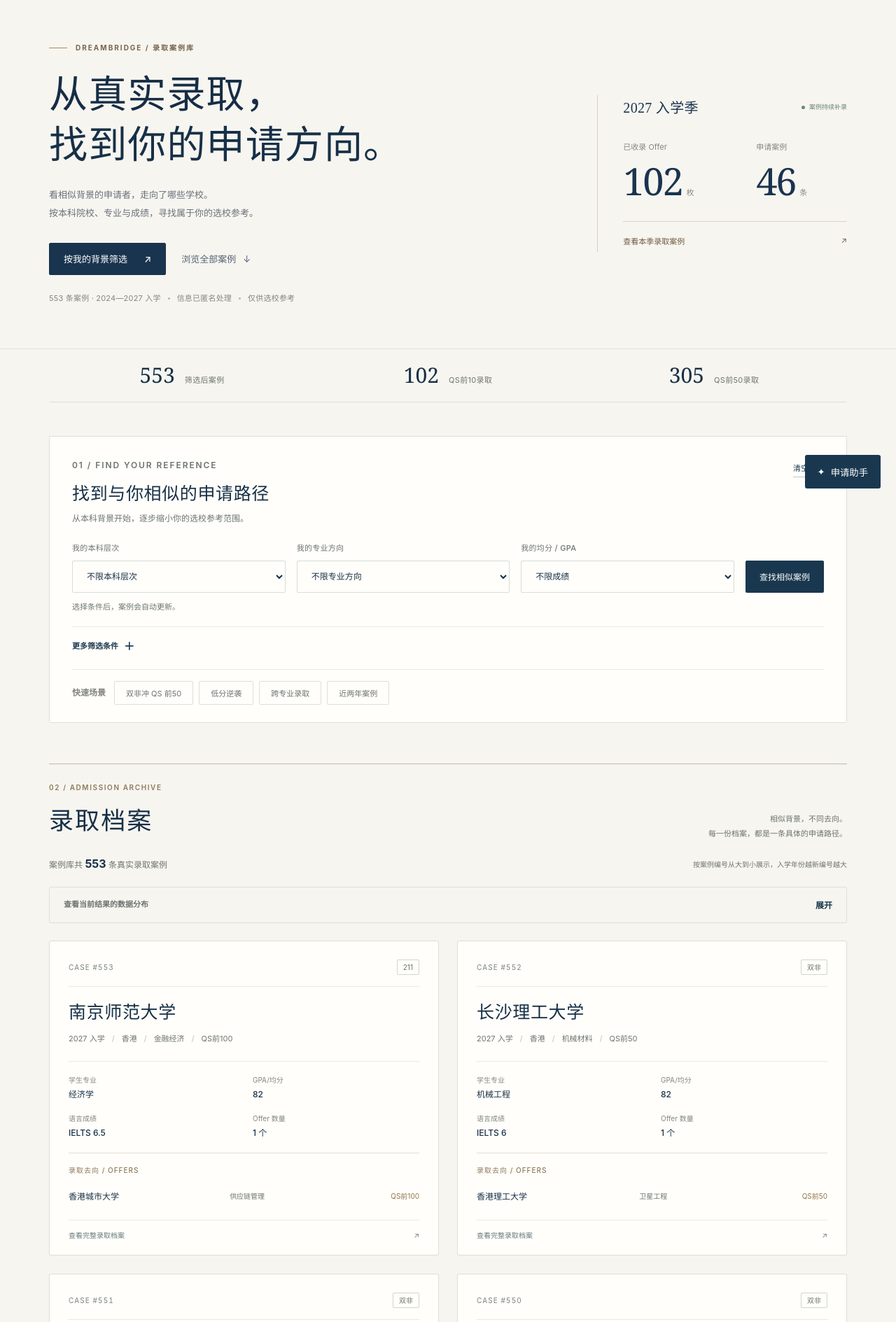
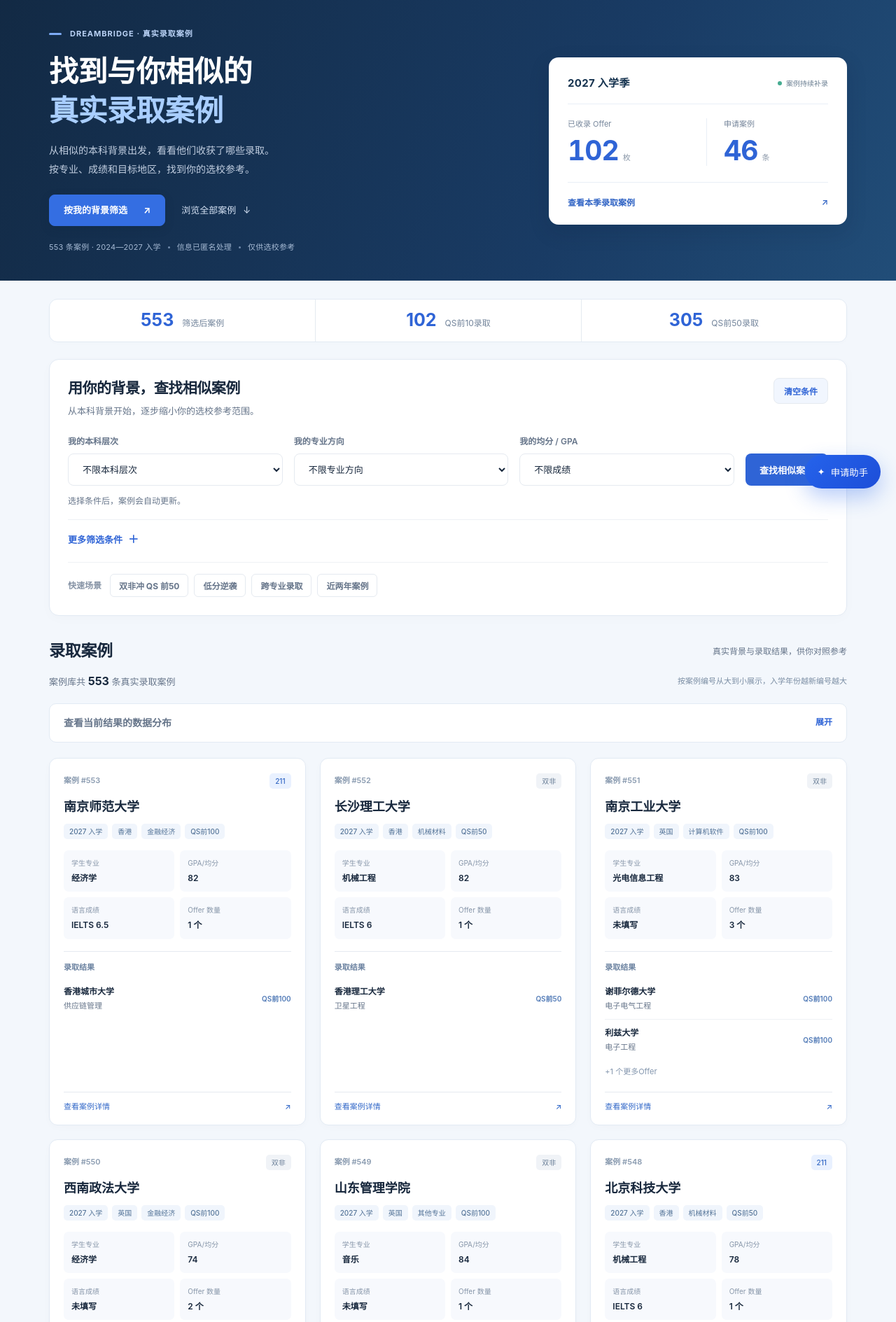
Before and after one commit to XieXinrui123/Study-Abroad-1, a plain HTML site: page cases.html in a window 1280 px wide. Shown: the part 80-1969 px from the top of the page at 70% size. Drawn offline with Linux system fonts and the light colour scheme.

Commit message:
Align case page with existing blue and white website UI

```diff
--- /dev/null
+++ b/cases-ui.css
@@ -0,0 +1,129 @@
+/* Case-page refinements using the site's existing blue-and-white UI. */
+.cases-page .hero { padding: 120px 0 38px; min-height: 0; background: linear-gradient(115deg,#122943 0%,#193b64 65%,#214d78 100%); border-bottom: 0; }
+.cases-page .hero-content { grid-template-columns: minmax(0,1.5fr) minmax(290px,1fr); gap: 75px; color: #fff; }
+.cases-page .cases-eyebrow { color: #bad2f6; font-size: 11px; letter-spacing: 1px; margin-bottom: 16px; }
+.cases-page .cases-eyebrow::before { width: 18px; height: 3px; background: #7eabf5; border-radius: 2px; }
+.cases-page .hero-title { font-family: var(--font-sans); font-weight: 750; font-size: clamp(30px,3.3vw,42px); line-height: 1.35; letter-spacing: -.6px; margin-bottom: 15px; }
+.cases-page .hero-title span { color: #a9ceff; }
+.cases-page .hero-subtitle { color: #c1cee0; font-size: 14px; line-height: 1.9; }
+.cases-page .cases-hero-actions { gap: 23px; margin-top: 23px; }
+.cases-page .cases-hero-primary { min-height: 45px; background: #346ee2; border-color: #346ee2; border-radius: 8px; font-size: 13px; font-weight: 650; gap: 23px; box-shadow: 0 4px 14px #081f3926; }
+.cases-page .cases-hero-primary:hover { background: #447df0; border-color: #447df0; }
+.cases-page .cases-hero-secondary { color: #d5e2f4; font-size: 13px; }
+.cases-page .cases-hero-secondary:hover { color: #fff; }
+.cases-page .cases-hero-proof { color: #a5b9d3; font-size: 11px; margin-top: 22px; gap: 10px; }
+.cases-page .cases-hero-proof i { background: #728cae; }
+.cases-page .cases-latest.site-admission-broadcast { background: #fff; color: #173450; border: 1px solid #ffffff7a; border-radius: 14px; padding: 24px 26px 18px; box-shadow: 0 10px 30px #061b3221; }
+.cases-page .cases-latest-heading { padding-bottom: 17px; border-color: #e8eef6; }
+.cases-page .cases-latest-heading h2 { font-family: var(--font-sans); font-size: 15px; font-weight: 700; }
+.cases-page .cases-latest-status { color: #6b7f92; font-size: 10px; }
+.cases-page .cases-latest-status::before { background: #46ac91; width: 6px; height: 6px; }
+.cases-page .cases-latest-stats { padding: 20px 0 23px; gap: 24px; }
+.cases-page .cases-latest-stats > div + div { padding-left: 24px; border-color: #e8eef6; }
+.cases-page .cases-latest-stats dt { color: #75859a; font-size: 11px; margin-bottom: 8px; }
+.cases-page .cases-latest-stats strong { font-family: var(--font-sans); font-size: 39px; font-weight: 750; line-height: 1.1; color: #2f64d6; letter-spacing: -1px; }
+.cases-page .cases-latest-stats small { color: #8b98a9; font-size: 11px; }
+.cases-page .cases-latest-link { border-color: #e8eef6; color: #3265c5; min-height: 42px; font-size: 12px; font-weight: 600; }
+.cases-page .cases-latest-link:hover { color: #1c4cae; }
+.cases-page a:focus-visible, .cases-page button:focus-visible { outline: 2px solid #6399fb; outline-offset: 4px; }
+.cases-page #cases { background: #f3f7fc; padding-top: 26px; }
+.cases-page .stats-bar { border-radius: 12px; border: 1px solid #e2eaf4; box-shadow: 0 2px 8px #142a4503; margin-bottom: 24px; }
+.cases-page .stat-pill { padding: 17px 12px; gap: 12px; }
+.cases-page .stat-number { font-family: var(--font-sans); color: #2f64d6; font-size: 25px; font-weight: 750; }
+.cases-page .stat-label { font-size: 12px; color: #71839a; }
+.cases-page .case-finder { border: 1px solid #e2eaf4; border-radius: 14px; padding: 26px; box-shadow: 0 4px 18px #142a4505; margin-bottom: 30px; }
+.cases-page .finder-heading { gap: 24px; margin-bottom: 23px; }
+.cases-page .finder-heading h2 { font-family: var(--font-sans); font-size: 21px; font-weight: 750; line-height: 1.45; margin-bottom: 7px; }
+.cases-page .finder-heading p { font-size: 13px; }
+.cases-page .filter-field label { font-size: 12px; font-weight: 600; }
+.cases-page .filter-select, .cases-page .filter-input { border-radius: 8px; background-color: var(--color-surface); border-color: var(--color-border); min-height: 46px; font-size: 13px; }
+.cases-page .find-similar-button { background: #2f64d6; border-radius: 8px; box-shadow: none; font-size: 13px; }
+.cases-page .find-similar-button:hover { background: #2454bb; transform: none; }
+.cases-page .reset-button { font-size: 12px; border-radius: 8px; background: #f1f6fe; padding: 9px 14px; }
+.cases-page .preset-button { border-radius: 6px; font-size: 12px; padding: 7px 12px; }
+.cases-page .preset-button.active { background: #2f64d6; border-color: #2f64d6; color: #fff; }
+.cases-archive-heading { display: flex; align-items: center; justify-content: space-between; gap: 20px; margin: 32px 0 10px; }
+.cases-archive-heading h2 { font-family: var(--font-sans); font-size: 23px; font-weight: 750; letter-spacing: -.3px; }
+.cases-archive-caption { color: var(--color-text-secondary); font-size: 12px; }
+.cases-page .result-toolbar { margin: 12px 0 18px; }
+.cases-page .match-note { background: transparent; color: #7a8da3; padding: 0; font-size: 11px; font-weight: 400; }
+.cases-page .insights-panel { border-radius: 10px; border-color: #e2eaf4; margin-bottom: 22px; box-shadow: none; }
+.cases-page .cases-grid { grid-template-columns: repeat(3,minmax(0,1fr)); gap: 20px; }
+.cases-page .case-card { padding: 21px 20px 16px; border-radius: 12px; border: 1px solid #e2eaf4; box-shadow: 0 3px 12px #142a4505; display: flex; flex-direction: column; transition: border-color .2s,box-shadow .2s,transform .2s; }
+.cases-page .case-card:hover { border-color: #b1c9ee; box-shadow: 0 9px 25px #153e7020; transform: translateY(-3px); }
+.cases-page .case-card-topline { margin-bottom: 12px; }
+.case-folio { color: #8a9bb0; font-size: 11px; font-weight: 600; }
+.cases-page .case-title { font-family: var(--font-sans); font-size: 18px; font-weight: 750; line-height: 1.5; }
+.cases-page .case-header { margin-bottom: 11px; }
+.cases-page .pill { padding: 3px 8px; font-size: 10px; font-weight: 500; border-radius: 5px; background: #f0f5fc; color: #537397; }
+.cases-page .pill-tier-985 { background: #fff3d6 !important; color: #9c6c18 !important; }
+.cases-page .pill-tier-211 { background: #e9f1ff !important; color: #3468c4 !important; }
+.cases-page .pill-tier-shuangfei { background: #f0f3f7 !important; color: #687d96 !important; }
+.cases-page .pill-tier-overseas { background: #e8f6f3 !important; color: #398371 !important; }
+.cases-page .case-pills { gap: 6px; margin-bottom: 16px; }
+.cases-page .case-meta { gap: 8px; margin-bottom: 17px; }
+.cases-page .meta-item { padding: 10px 11px; border-radius: 7px; background: #f7f9fd; border: 0; }
+.cases-page .meta-label { font-size: 10px; color: #8796a9; margin-bottom: 4px; }
+.cases-page .meta-value { font-size: 12px; font-weight: 600; overflow-wrap: anywhere; }
+.cases-page .offer-section { border-top: 1px solid var(--color-border); padding-top: 14px; margin-top: 0; flex: 1; }
+.cases-page .offer-title { font-size: 11px; color: #6b82a0; font-weight: 600; margin-bottom: 7px; }
+.cases-page .offer-list { gap: 0; }
+.cases-page .offer-item { background: transparent; padding: 9px 0; border: 0; border-radius: 0; grid-template-columns: minmax(0,1fr) auto; gap: 3px 8px; }
+.cases-page .offer-item + .offer-item { border-top: 1px solid var(--color-border-light); }
+.cases-page .offer-school { grid-column: 1; font-size: 12px; font-weight: 600; }
+.cases-page .offer-major { grid-column: 1; font-size: 11px; }
+.cases-page .offer-rank { grid-column: 2; grid-row: 1 / 3; color: #527bb7; font-size: 10px; font-weight: 600; align-self: center; }
+.cases-page .offer-more { font-size: 11px; text-align: left; padding: 8px 0; color: #8295ad; }
+.case-read-more { display: flex; align-items: center; justify-content: space-between; margin-top: 12px; padding-top: 12px; border-top: 1px solid var(--color-border); color: #3268c8; font-size: 11px; font-weight: 500; }
+.cases-page .match-score { margin: 0 0 10px; font-size: 11px; align-self: start; }
+.cases-page .page-btn { border-radius: 7px; }
+.cases-page .case-detail { border-radius: 14px; }
+.cases-page .case-detail-header h2 { font-family: var(--font-sans); font-size: 21px; font-weight: 750; }
+.cases-page.dark .hero { background: linear-gradient(115deg,#102035,#172f4d); border-color: #293c53; }
+.cases-page.dark .hero-title span { color: #a9ceff; }
+.cases-page.dark .cases-eyebrow { color: #bad2f6; }
+.cases-page.dark .cases-hero-proof { color: #a5b9d3; }
+.cases-page.dark .cases-latest.site-admission-broadcast { background: #1a2d43; color: #e7effa; border-color: #32475f; }
+.cases-page.dark .cases-latest-heading, .cases-page.dark .cases-latest-stats > div + div, .cases-page.dark .cases-latest-link { border-color: #32475f; }
+.cases-page.dark .cases-latest-stats strong { color: #99bdfd; }
+.cases-page.dark .cases-latest-stats dt, .cases-page.dark .cases-latest-status, .cases-page.dark .cases-latest-stats small { color: #a3b4c8; }
+.cases-page.dark .cases-latest-link { color: #a9c7ff; }
+.cases-page.dark #cases { background: var(--color-bg); }
+.cases-page.dark .stats-bar, .cases-page.dark .case-finder, .cases-page.dark .case-card, .cases-page.dark .insights-panel { border-color: var(--color-border); }
+.cases-page.dark .stat-number { color: #99bdfd; }
+.cases-page.dark .stat-label { color: #9cacc2; }
+.cases-page.dark .reset-button { background: #1c3049; color: #a9c7ff; }
+.cases-page.dark .meta-item { background: #182b40; }
+.cases-page.dark .case-pills .pill { background: #21354e; color: #b0c8e5; }
+.cases-page.dark .offer-rank, .cases-page.dark .case-read-more { color: #99bdfd; }
+@media (max-width:1000px) {
+  .cases-page .hero-content { gap: 35px; grid-template-columns: minmax(0,1.3fr) minmax(270px,1fr); }
+  .cases-page .cases-grid { grid-template-columns: repeat(2,minmax(0,1fr)); }
+}
+@media (max-width:640px) {
+  .cases-page .hero { padding: 101px 0 27px; }
+  .cases-page .hero-content { grid-template-columns: 1fr; gap: 26px; }
+  .cases-page .hero-title { font-size: 31px; letter-spacing: -.5px; }
+  .cases-page .hero-subtitle { font-size: 13px; }
+  .cases-page .cases-hero-actions { gap: 20px; margin-top: 19px; }
+  .cases-page .cases-hero-proof { margin-top: 17px; gap: 8px; font-size: 10px; }
+  .cases-page .cases-latest.site-admission-broadcast { padding: 19px 21px 13px; border-radius: 12px; }
+  .cases-page .cases-latest-heading { padding-bottom: 13px; }
+  .cases-page .cases-latest-stats { padding: 17px 0; }
+  .cases-page .cases-latest-stats strong { font-size: 34px; }
+  .cases-page #cases { padding-top: 18px; }
+  .cases-page .stat-pill { padding: 13px 4px; gap: 5px; }
+  .cases-page .stat-number { font-size: 22px; }
+  .cases-page .stat-label { font-size: 10px; }
+  .cases-page .case-finder { padding: 22px 18px; }
+  .cases-page .finder-heading { flex-direction: row; gap: 16px; }
+  .cases-page .finder-heading h2 { font-size: 18px; }
+  .cases-page .finder-heading p { font-size: 12px; }
+  .cases-page .reset-button { padding: 7px 10px; font-size: 11px; }
+  .cases-page .cases-grid { grid-template-columns: 1fr; gap: 16px; }
+  .cases-archive-heading { align-items: start; margin-top: 27px; }
+  .cases-archive-heading h2 { font-size: 21px; }
+  .cases-archive-caption { font-size: 11px; max-width: 150px; text-align: right; }
+  .cases-page .case-title { font-size: 19px; }
+  .cases-page .result-toolbar { gap: 8px; }
+}
--- a/cases.html
+++ b/cases.html
@@ -1213,7 +1213,7 @@ ul, ol { list-style: none; }
 }
 </style>
 <link rel="stylesheet" href="site-shell.css?v=20260915-1">
-<link rel="stylesheet" href="cases-editorial.css?v=20261101-1">
+<link rel="stylesheet" href="cases-ui.css?v=20261101-1">
 </head>
 <body class="cases-page">
 
@@ -1238,9 +1238,9 @@ ul, ol { list-style: none; }
 <section class="hero" aria-labelledby="caseLibraryTitle">
   <div class="container hero-content">
     <div class="cases-hero-copy">
-      <p class="cases-eyebrow">DREAMBRIDGE / 录取案例库</p>
-      <h1 class="hero-title" id="caseLibraryTitle">从真实录取，<br><span>找到你的申请方向。</span></h1>
-      <p class="hero-subtitle">看相似背景的申请者，走向了哪些学校。<br>按本科院校、专业与成绩，寻找属于你的选校参考。</p>
+      <p class="cases-eyebrow">DREAMBRIDGE · 真实录取案例</p>
+      <h1 class="hero-title" id="caseLibraryTitle">找到与你相似的<br><span>真实录取案例</span></h1>
+      <p class="hero-subtitle">从相似的本科背景出发，看看他们收获了哪些录取。<br>按专业、成绩和目标地区，找到你的选校参考。</p>
       <div class="cases-hero-actions">
         <a class="cases-hero-primary" href="#caseFinder">按我的背景筛选 <span aria-hidden="true">↗</span></a>
         <a class="cases-hero-secondary" href="#casesGrid">浏览全部案例 <span aria-hidden="true">↓</span></a>
@@ -1264,8 +1264,7 @@ ul, ol { list-style: none; }
     <div class="case-finder" id="caseFinder" aria-label="案例筛选">
       <div class="finder-heading">
         <div>
-          <p class="cases-section-index">01 / FIND YOUR REFERENCE</p>
-          <h2>找到与你相似的申请路径</h2>
+          <h2>用你的背景，查找相似案例</h2>
           <p>从本科背景开始，逐步缩小你的选校参考范围。</p>
         </div>
         <button class="reset-button" id="resetFilters" type="button">清空条件</button>
@@ -1347,7 +1346,7 @@ ul, ol { list-style: none; }
       </div>
       <div class="active-filter-row" id="activeFilters" aria-live="polite"></div>
     </div>
-    <div class="cases-archive-heading"><div><p class="cases-section-index">02 / ADMISSION ARCHIVE</p><h2>录取档案</h2></div><p class="cases-archive-caption">相似背景，不同去向。<br>每一份档案，都是一条具体的申请路径。</p></div>
+    <div class="cases-archive-heading"><h2>录取案例</h2><p class="cases-archive-caption">真实背景与录取结果，供你对照参考</p></div>
     <div class="result-toolbar">
       <div class="result-summary" id="resultSummary">正在加载案例…</div>
       <div class="match-note" id="sortNote">按案例编号从大到小展示，入学年份越新编号越大</div>
@@ -1516,7 +1515,7 @@ const majorGroups = {
 
 let allCases = [];
 let currentPage = 1;
-const pageSize = 10;
+const pageSize = 9;
 let filteredItems = [];
 let activePreset = '';
 
@@ -1931,7 +1930,7 @@ function renderCaseCard(item) {
   return `
     <div class="case-card" role="button" tabindex="0" aria-label="查看案例 ${item.id} 详情" onclick="openCaseModal(${item.id})" onkeydown="if(event.key==='Enter'||event.key===' '){event.preventDefault();openCaseModal(${item.id})}">
       <div class="case-card-topline">
-        <span class="case-folio">CASE #${item.id}</span>
+        <span class="case-folio">案例 #${item.id}</span>
         <span class="pill pill-tier-${tierClass(item.tier)}">${safe(item.tier)}</span>
       </div>
       <div class="case-header">
@@ -1951,7 +1950,7 @@ function renderCaseCard(item) {
         <div class="meta-item"><div class="meta-label">Offer 数量</div><div class="meta-value">${item.offers.length} 个</div></div>
       </div>
       <div class="offer-section">
-        <div class="offer-title">录取去向 / OFFERS</div>
+        <div class="offer-title">录取结果</div>
         <div class="offer-list">
           ${item.offers.slice(0, 2).map(o => `
             <div class="offer-item">
@@ -1963,7 +1962,7 @@ function renderCaseCard(item) {
           ${item.offers.length > 2 ? `<div class="offer-more">+${item.offers.length - 2} 个更多Offer</div>` : ''}
         </div>
       </div>
-      <div class="case-read-more"><span>查看完整录取档案</span><span aria-hidden="true">↗</span></div>
+      <div class="case-read-more"><span>查看案例详情</span><span aria-hidden="true">↗</span></div>
     </div>
   `;
 }
```
